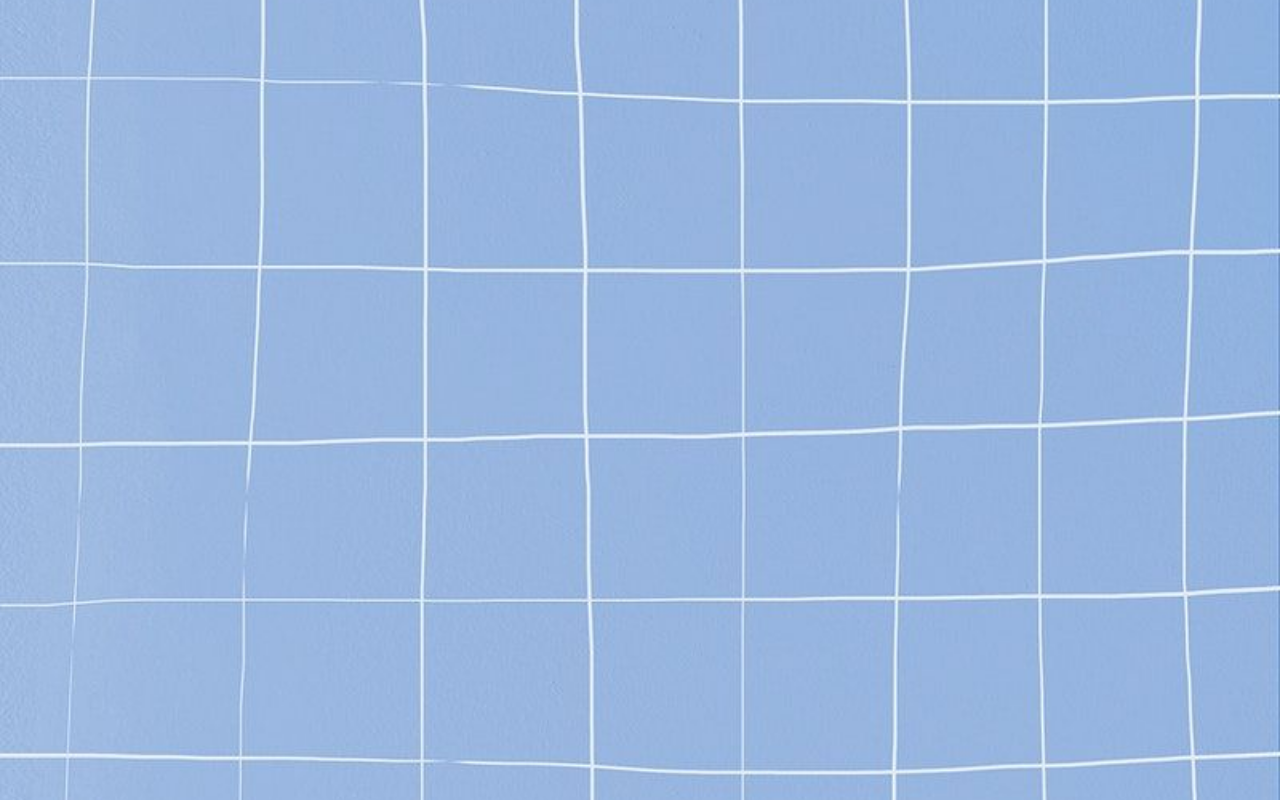
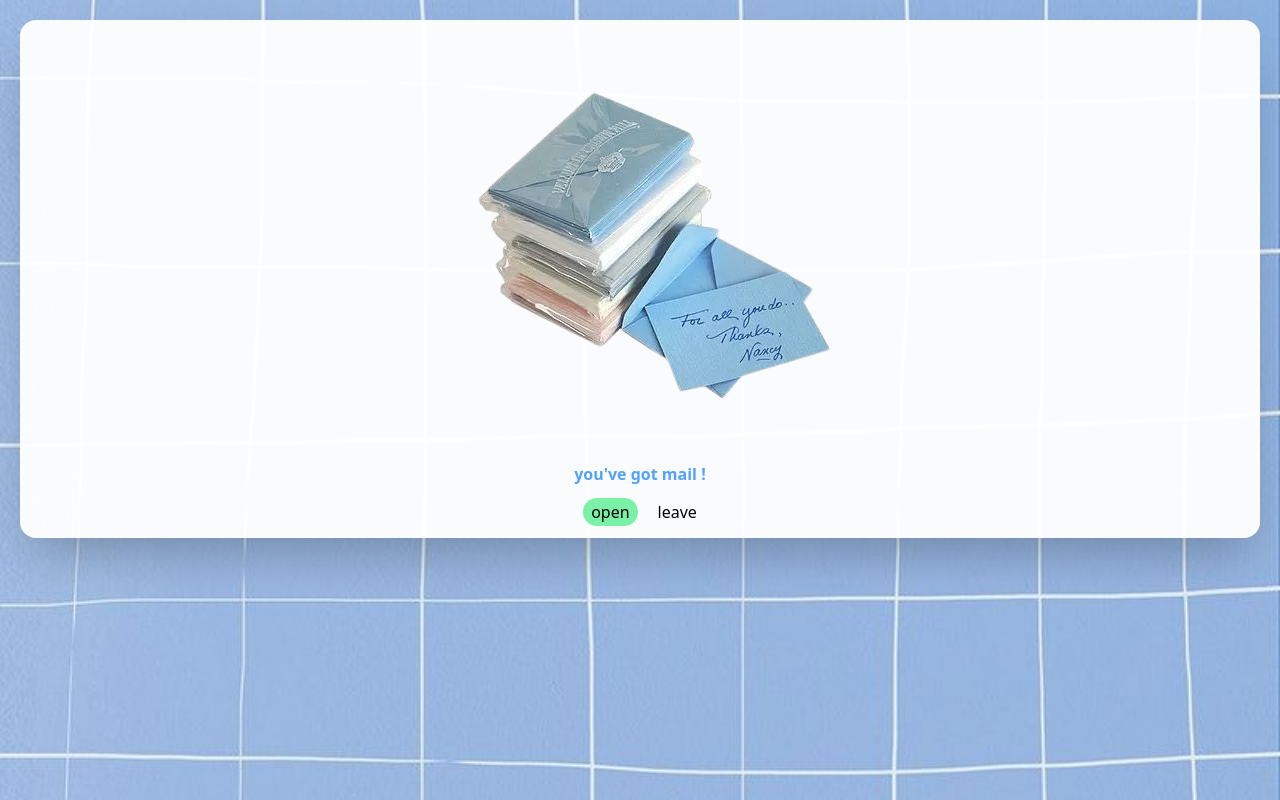
Before and after one commit to femnixx/anniversary, a React (Vite) app: page / in a window 1280 px wide. Built offline with nearby package versions, Linux system fonts and the light colour scheme.

Commit message:
Added some padding and some shadow to the main container as well as made some buttons for interaction

```diff
--- a/src/App.tsx
+++ b/src/App.tsx
@@ -1,8 +1,7 @@
 import { useGSAP } from "@gsap/react";
 import { gsap } from "gsap";
 import './App.css';
-import cinnamorollking from "./assets/kingcinnamoroll.gif";
-
+import envelope from "./assets/trans-evelope.png"
 gsap.registerPlugin(useGSAP);
 
 function App() {
@@ -11,7 +10,18 @@ function App() {
     <>
       {/* splashscreen */}
       <div className="w-screen h-screen bg-[url('./assets/bluerealbackground.jpg')] bg-cover bg-center p-5">
-
+        <div className="w-full flex flex-col ">
+          <div className="bg-white/95 rounded-2xl shadow-2xl p-3">
+              <div className="flex justify-center"><img src={envelope} alt="baby blue envelope" className="text-center"/></div>
+              <div className="-mt-5">
+                <p className="text-center text-blue-400 font-bold">you've got mail ! </p>
+                <div className="flex gap-x-5 w-full justify-center mt-3">
+                    <button className="bg-green-300 px-2 py-0.5 rounded-full">open</button>
+                    <button bg->leave</button>
+                </div>
+              </div>
+          </div>
+        </div>
       </div>
     </>
   );
```
